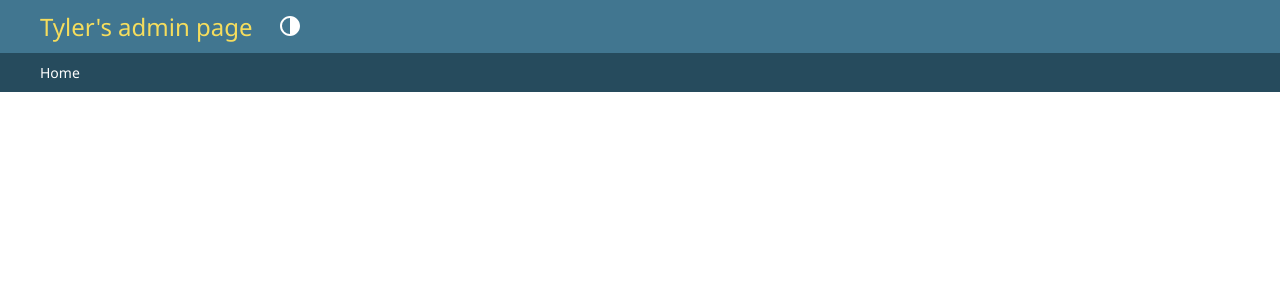
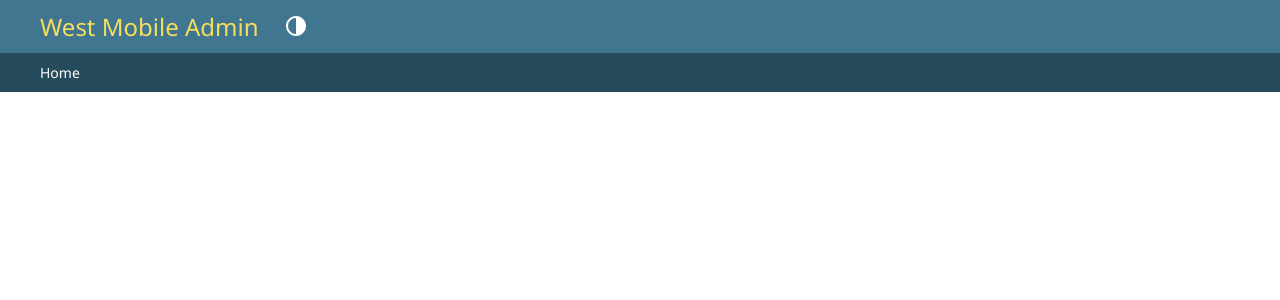
Before and after one commit to tylerboutwell/MotivateCRM, a Django app: template templates/admin/base_site.html in a window 1280 px wide. Shown: the top 300 px of the page. Run offline with Django 5.2, Linux system fonts and the light colour scheme; the template is opened without the code that fills it, so the values that code supplies are empty.

Commit message:
change admin header to west mobile admin

```diff
--- a/templates/admin/base_site.html
+++ b/templates/admin/base_site.html
@@ -3,7 +3,7 @@
 {% block title %}{% if subtitle %}{{ subtitle }} | {% endif %}{{ title }} | {{ site_title|default:_('Django site admin') }}{% endblock %}
 
 {% block branding %}
-<div id="site-name"><a href="{% url 'admin:index' %}">Tyler's admin page</a></div>
+<div id="site-name"><a href="{% url 'admin:index' %}">West Mobile Admin</a></div>
 {% if user.is_anonymous %}
   {% include "admin/color_theme_toggle.html" %}
 {% endif %}
```
